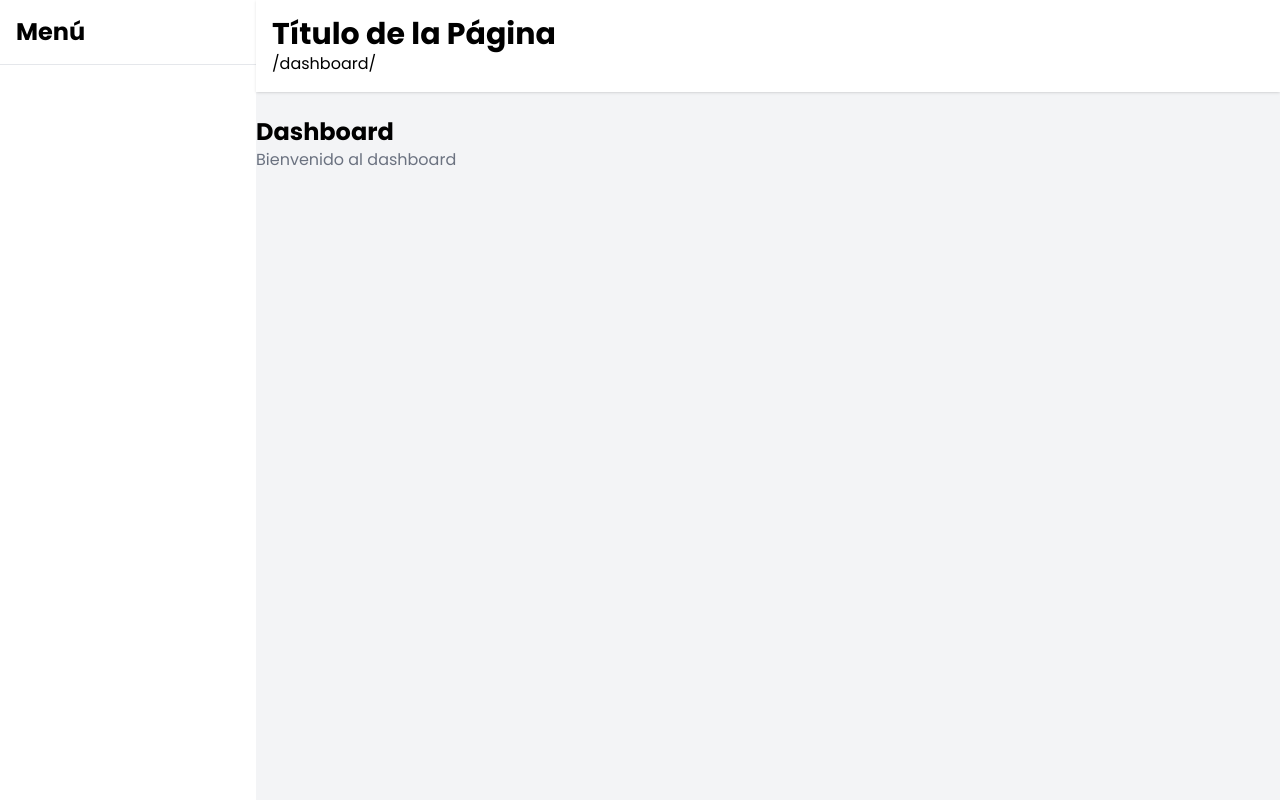
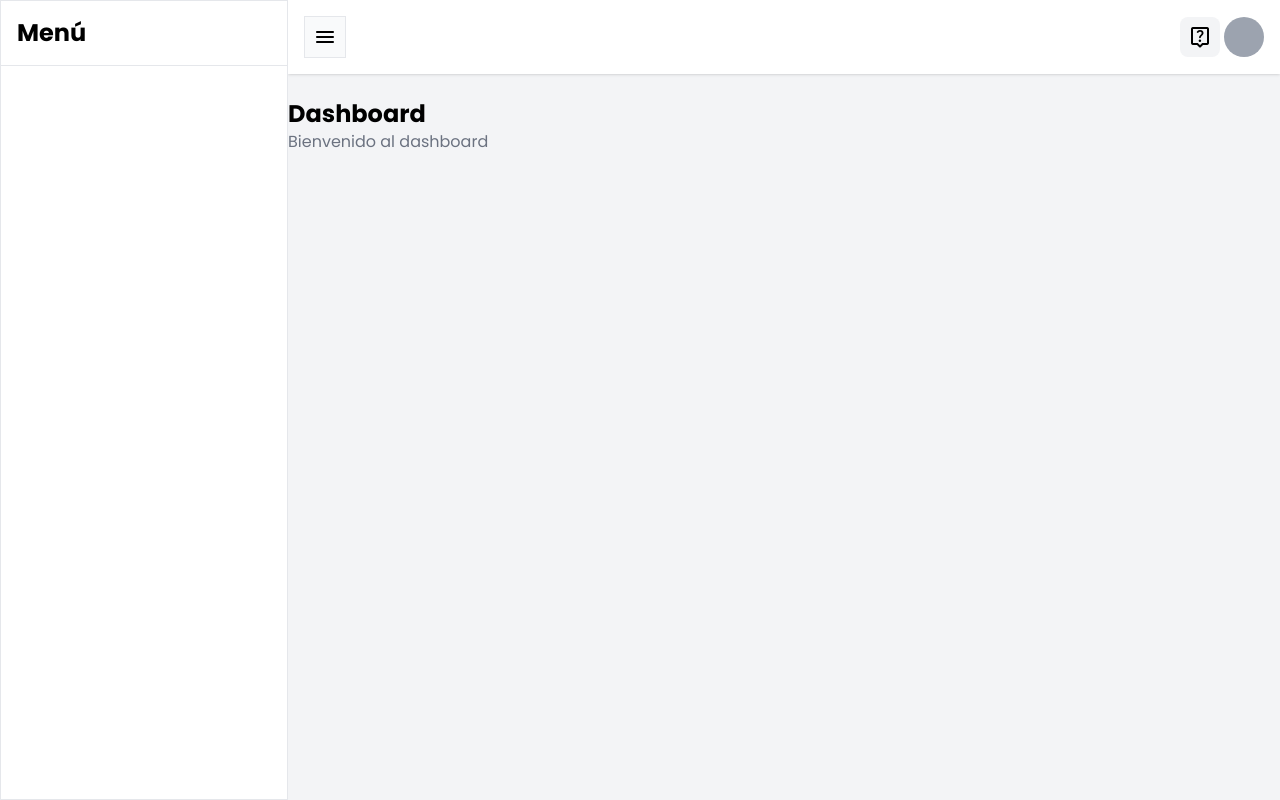
Before and after one commit to Andonny1up/django-template, a Django app: page /dashboard/ in a window 1280 px wide. Run offline with Django 5.2, Linux system fonts and the light colour scheme; data that the repository does not hold is empty; parts of the project's set-up code (start-up, migrations or seed data) failed here and were passed over.

Commit message:
Menu mejorado

```diff
--- a/dashboard/static/dashboard/css/main.css
+++ b/dashboard/static/dashboard/css/main.css
@@ -628,6 +628,10 @@
   position: sticky;
 }
 
+.inset-0 {
+  inset: 0px;
+}
+
 .left-0 {
   left: 0px;
 }
@@ -636,16 +640,29 @@
   top: 0px;
 }
 
+.z-50 {
+  z-index: 50;
+}
+
+.mx-4 {
+  margin-left: 1rem;
+  margin-right: 1rem;
+}
+
 .mb-6 {
   margin-bottom: 1.5rem;
+}
+
+.me-4 {
+  margin-inline-end: 1rem;
 }
 
 .ml-4 {
   margin-left: 1rem;
 }
 
-.mr-2 {
-  margin-right: 0.5rem;
+.ms-2 {
+  margin-inline-start: 0.5rem;
 }
 
 .block {
@@ -672,6 +689,10 @@
   display: none;
 }
 
+.h-10 {
+  height: 2.5rem;
+}
+
 .h-full {
   height: 100%;
 }
@@ -684,8 +705,17 @@
   width: 0.25rem;
 }
 
-.w-64 {
-  width: 16rem;
+.w-10 {
+  width: 2.5rem;
+}
+
+.w-72 {
+  width: 18rem;
+}
+
+.w-fit {
+  width: -moz-fit-content;
+  width: fit-content;
 }
 
 .flex-1 {
@@ -696,8 +726,22 @@
   border-collapse: collapse;
 }
 
+.-translate-x-full {
+  --tw-translate-x: -100%;
+  transform: translate(var(--tw-translate-x), var(--tw-translate-y)) rotate(var(--tw-rotate)) skewX(var(--tw-skew-x)) skewY(var(--tw-skew-y)) scaleX(var(--tw-scale-x)) scaleY(var(--tw-scale-y));
+}
+
+.rotate-12 {
+  --tw-rotate: 12deg;
+  transform: translate(var(--tw-translate-x), var(--tw-translate-y)) rotate(var(--tw-rotate)) skewX(var(--tw-skew-x)) skewY(var(--tw-skew-y)) scaleX(var(--tw-scale-x)) scaleY(var(--tw-scale-y));
+}
+
 .transform {
   transform: translate(var(--tw-translate-x), var(--tw-translate-y)) rotate(var(--tw-rotate)) skewX(var(--tw-skew-x)) skewY(var(--tw-skew-y)) scaleX(var(--tw-scale-x)) scaleY(var(--tw-scale-y));
+}
+
+.cursor-pointer {
+  cursor: pointer;
 }
 
 .content-start {
@@ -706,6 +750,26 @@
 
 .items-center {
   align-items: center;
+}
+
+.justify-between {
+  justify-content: space-between;
+}
+
+.gap-1 {
+  gap: 0.25rem;
+}
+
+.overflow-y-scroll {
+  overflow-y: scroll;
+}
+
+.rounded-full {
+  border-radius: 9999px;
+}
+
+.rounded-lg {
+  border-radius: 0.5rem;
 }
 
 .border {
@@ -720,6 +784,16 @@
 .bg-gray-100 {
   --tw-bg-opacity: 1;
   background-color: rgb(243 244 246 / var(--tw-bg-opacity));
+}
+
+.bg-gray-400 {
+  --tw-bg-opacity: 1;
+  background-color: rgb(156 163 175 / var(--tw-bg-opacity));
+}
+
+.bg-gray-50 {
+  --tw-bg-opacity: 1;
+  background-color: rgb(249 250 251 / var(--tw-bg-opacity));
 }
 
 .bg-rose-500 {
@@ -745,11 +819,6 @@
   line-height: 2rem;
 }
 
-.text-3xl {
-  font-size: 1.875rem;
-  line-height: 2.25rem;
-}
-
 .font-bold {
   font-weight: 700;
 }
@@ -773,6 +842,10 @@
   color: rgb(255 255 255 / var(--tw-text-opacity));
 }
 
+.opacity-40 {
+  opacity: 0.4;
+}
+
 .shadow {
   --tw-shadow: 0 1px 3px 0 rgb(0 0 0 / 0.1), 0 1px 2px -1px rgb(0 0 0 / 0.1);
   --tw-shadow-colored: 0 1px 3px 0 var(--tw-shadow-color), 0 1px 2px -1px var(--tw-shadow-color);
@@ -781,6 +854,26 @@
 
 .filter {
   filter: var(--tw-blur) var(--tw-brightness) var(--tw-contrast) var(--tw-grayscale) var(--tw-hue-rotate) var(--tw-invert) var(--tw-saturate) var(--tw-sepia) var(--tw-drop-shadow);
+}
+
+.transition-all {
+  transition-property: all;
+  transition-timing-function: cubic-bezier(0.4, 0, 0.2, 1);
+  transition-duration: 150ms;
+}
+
+.transition-transform {
+  transition-property: transform;
+  transition-timing-function: cubic-bezier(0.4, 0, 0.2, 1);
+  transition-duration: 150ms;
+}
+
+.duration-300 {
+  transition-duration: 300ms;
+}
+
+.duration-100 {
+  transition-duration: 100ms;
 }
 
 .ease-in-out {
@@ -792,7 +885,47 @@
   background-color: rgb(243 244 246 / var(--tw-bg-opacity));
 }
 
+.group[open] .group-open\:rotate-180 {
+  --tw-rotate: 180deg;
+  transform: translate(var(--tw-translate-x), var(--tw-translate-y)) rotate(var(--tw-rotate)) skewX(var(--tw-skew-x)) skewY(var(--tw-skew-y)) scaleX(var(--tw-scale-x)) scaleY(var(--tw-scale-y));
+}
+
 .group:hover .group-hover\:text-rose-500 {
   --tw-text-opacity: 1;
   color: rgb(244 63 94 / var(--tw-text-opacity));
 }
+
+@media (min-width: 1024px) {
+  .lg\:relative {
+    position: relative;
+  }
+
+  .lg\:block {
+    display: block;
+  }
+
+  .lg\:hidden {
+    display: none;
+  }
+
+  .lg\:w-14 {
+    width: 3.5rem;
+  }
+
+  .lg\:w-72 {
+    width: 18rem;
+  }
+
+  .lg\:translate-x-0 {
+    --tw-translate-x: 0px;
+    transform: translate(var(--tw-translate-x), var(--tw-translate-y)) rotate(var(--tw-rotate)) skewX(var(--tw-skew-x)) skewY(var(--tw-skew-y)) scaleX(var(--tw-scale-x)) scaleY(var(--tw-scale-y));
+  }
+
+  .lg\:overflow-hidden {
+    overflow: hidden;
+  }
+
+  .lg\:hover\:w-72:hover {
+    width: 18rem;
+  }
+}
--- a/dashboard/templates/dashboard/components/menu.html
+++ b/dashboard/templates/dashboard/components/menu.html
@@ -6,55 +6,55 @@
         {% for item in menu  %}
 
             {% if item.children.exists %}
-                <details>
-                    <summary>{{item.name}}</summary>
-                    {% for child in item.children.all  %}
-                        <p>{{child.name}}</p>
-                    {% endfor %}
-                </details>
-
-            {% else %}
-                {% resolve_url item as url %}
-                <p></p>
                 <li>
-                    {% if url == path %}
-                        <a href="{{url}}" target="{{ item.target }}"
-                        class="flex items-center p-2 group relative bg-gray-100"
+                    <details
+                        name="main_sub_menu"
                     >
-                            <span class="material-symbols-rounded mr-2 text-rose-500">
-                                {% if item.icon %}
-                                    {{ item.icon }}
-                                {% else %}
-                                    arrow_circle_right
-                                {% endif %}
+                        <summary
+                            class="flex items-center justify-between group p-2  relative hover:bg-gray-100 cursor-pointer"
+                        >
+                            <div class="flex">
+                                <span class="material-symbols-rounded ms-2 me-4 group-hover:text-rose-500">
+                                    top_panel_open
                                 </span>
                                 <span class="font-semibold">
                                     {{item.name}}
                                 </span>
-                            <div class="absolute top-0 left-0 w-1 h-full bg-rose-500">
-
                             </div>
-                        </a>
-                    {% else %}
-                        <a href="{{url}}" target="{{ item.target }}"
-                        class="flex items-center p-2 group relative hover:bg-gray-100
-
-                        "
+                            <span class="expand_more material-symbols-rounded transform transition-transform duration-100 group-open:rotate-180">
+                                expand_more
+                            </span>
+                        </summary>
+                        {% for child in item.children.all  %}
+                            {% include './menu_link.html' with item=child class_name='bg-gray-50' %}
+                        {% endfor %}
+                    </details>
+                    <details
+                        name="main_sub_menu"
                     >
-                            <span class="material-symbols-rounded mr-2 group-hover:text-rose-500">
-                                {% if item.icon %}
-                                    {{ item.icon }}
-                                {% else %}
-                                    arrow_circle_right
-                                {% endif %}
+                        <summary
+                            class="flex items-center justify-between group p-2  relative hover:bg-gray-100"
+                        >
+                            <div class="flex">
+                                <span class="material-symbols-rounded ms-2 me-4 group-hover:text-rose-500">
+                                    top_panel_open
                                 </span>
                                 <span class="font-semibold">
                                     {{item.name}}
                                 </span>
-                        </a>
-                    {% endif %}
-
-
+                            </div>
+                            <span class="expand_more material-symbols-rounded transform transition-transform duration-100 group-open:rotate-180">
+                                expand_more
+                            </span>
+                        </summary>
+                        {% for child in item.children.all  %}
+                            {% include './menu_link.html' with item=child class_name='bg-gray-50' %}
+                        {% endfor %}
+                    </details>
+                </li>
+            {% else %}
+                <li>
+                    {% include './menu_link.html' with item=item %}
                 </li>
             {% endif %}
         {% endfor %}
@@ -80,3 +80,15 @@
         {% endfor %} {% endcomment %}
     </ul>
 </nav>
+
+<style>
+    details[open] summary {
+        background-color: #f3f4f6;
+    }
+    details[open] summary div span:first-child {
+        color: red;
+    }
+    details[open] summary .expand_more {
+        transform: rotate(180deg);
+    }
+</style>
--- a/dashboard/templates/dashboard/components/menu_link.html
+++ b/dashboard/templates/dashboard/components/menu_link.html
@@ -3,8 +3,8 @@
 
 {% resolve_url item as url %}
 <a href="{{ url }}" target="{{ item.target }}"
-   class="flex items-center p-2 group relative {% if request.path == url %}bg-gray-100{% else %}hover:bg-gray-100{% endif %}">
-    <span class="material-symbols-rounded mr-2 {% if request.path == url %}text-rose-500{% else %}group-hover:text-rose-500{% endif %}">
+   class="flex items-center p-2 group relative {{class_name}} {% if path == url %}bg-gray-100{% else %}hover:bg-gray-100{% endif %}">
+    <span class="material-symbols-rounded {% if class_name %}mx-4{% else %}ms-2 me-4{% endif %} {% if path == url %}text-rose-500{% else %}group-hover:text-rose-500{% endif %}">
         {% if item.icon %}
             {{ item.icon }}
         {% else %}
@@ -14,7 +14,7 @@
     <span class="font-semibold">
         {{ item.name }}
     </span>
-    {% if request.path == url %}
+    {% if path == url %}
         <div class="absolute top-0 left-0 w-1 h-full bg-rose-500"></div>
     {% endif %}
 </a>
--- a/dashboard/templates/dashboard/layouts/base.html
+++ b/dashboard/templates/dashboard/layouts/base.html
@@ -19,20 +19,38 @@
 <body class="bg-gray-100">
     <div class="flex">
         <!-- Menú lateral -->
-        <aside class="w-64 h-screen bg-white">
-            <div class="p-4">
+        <aside id="sidebar" class="w-72 border overflow-y-scroll z-50 lg:w-14 lg:overflow-hidden lg:hover:w-72 h-screen bg-white fixed -translate-x-full transition-all duration-300 ease-in-out lg:relative lg:translate-x-0">
+            <div class="p-4 flex justify-between items-center lg:block">
                 <h1 class="text-2xl font-bold">Menú</h1>
+                <button id="btn-close-menu" class="lg:hidden">
+                    <i class="material-symbols-rounded">
+                        close
+                    </i>
+                </button>
             </div>
             <hr>
             {% load dashboard_tags %}
             {% render_menu 'main_menu' request.path %}
         </aside>
+        <!-- Overlay para pantallas pequeñas -->
+        <div id="overlay" class="fixed inset-0 bg-black opacity-40 hidden lg:hidden"></div>
 
         <!-- Contenido principal -->
         <div class="flex-1 ">
-            <header class="bg-white shadow p-4 mb-6">
-                <h1 class="text-3xl font-bold">Título de la Página</h1>
-                <h2>{{request.path}}</h2>
+            <header class="bg-white shadow p-4 mb-6 flex justify-between items-center">
+                <button id="menu-toggle" class="border p-2 flex items-center bg-gray-50">
+                    <span class="material-symbols-rounded">menu</span>
+                </button>
+                <div class="flex gap-1">
+                    <div id="help" class="bg-gray-100 w-fit flex p-2 rounded-lg">
+                        <span class="material-symbols-rounded">
+                            live_help
+                        </span>
+                    </div>
+                    <div id="user-card">
+                        <div class="w-10 h-10 bg-gray-400 rounded-full"></div>
+                    </div>
+                </div>
             </header>
             <main>
                 {% block content %}
@@ -41,5 +59,28 @@
             </main>
         </div>
     </div>
+    <script>
+        // JavaScript para manejar la visibilidad del menú en pantallas pequeñas
+        document.getElementById('menu-toggle').addEventListener('click', toggleMenu);
+        document.getElementById('overlay').addEventListener('click', toggleMenu);
+        document.getElementById('btn-close-menu').addEventListener('click', toggleMenu);
+
+        function toggleMenu() {
+            var sidebar = document.getElementById('sidebar');
+            var overlay = document.getElementById('overlay');
+            var btnIcon = document.getElementById('menu-toggle').querySelector('span');
+            sidebar.classList.toggle('-translate-x-full');
+            overlay.classList.toggle('hidden');
+            if (btnIcon.textContent == 'menu') {
+                btnIcon.textContent = 'menu_open';
+            } else {
+                btnIcon.textContent = 'menu';
+            }
+            if (window.innerWidth >= 1024) {
+                sidebar.classList.toggle('lg:w-14');
+                sidebar.classList.toggle('lg:w-72');
+            }
+        }
+    </script>
 </body>
 </html>
```
Lines whose indentation alone changed are shown as unchanged.
